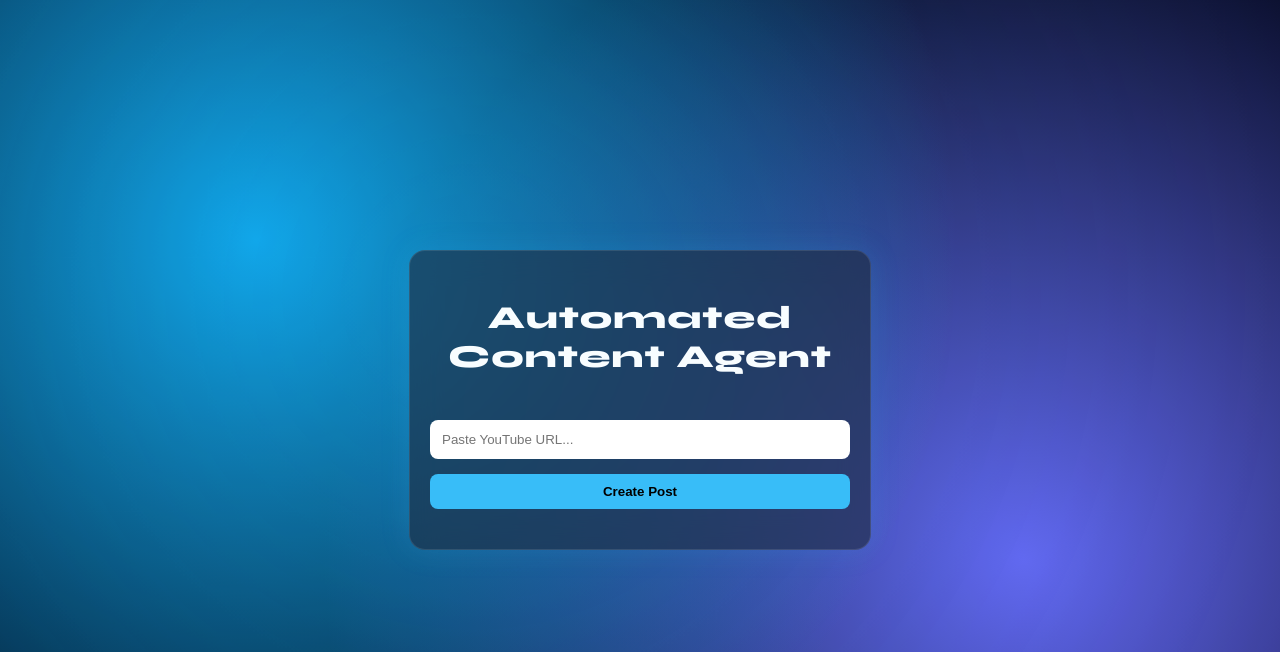
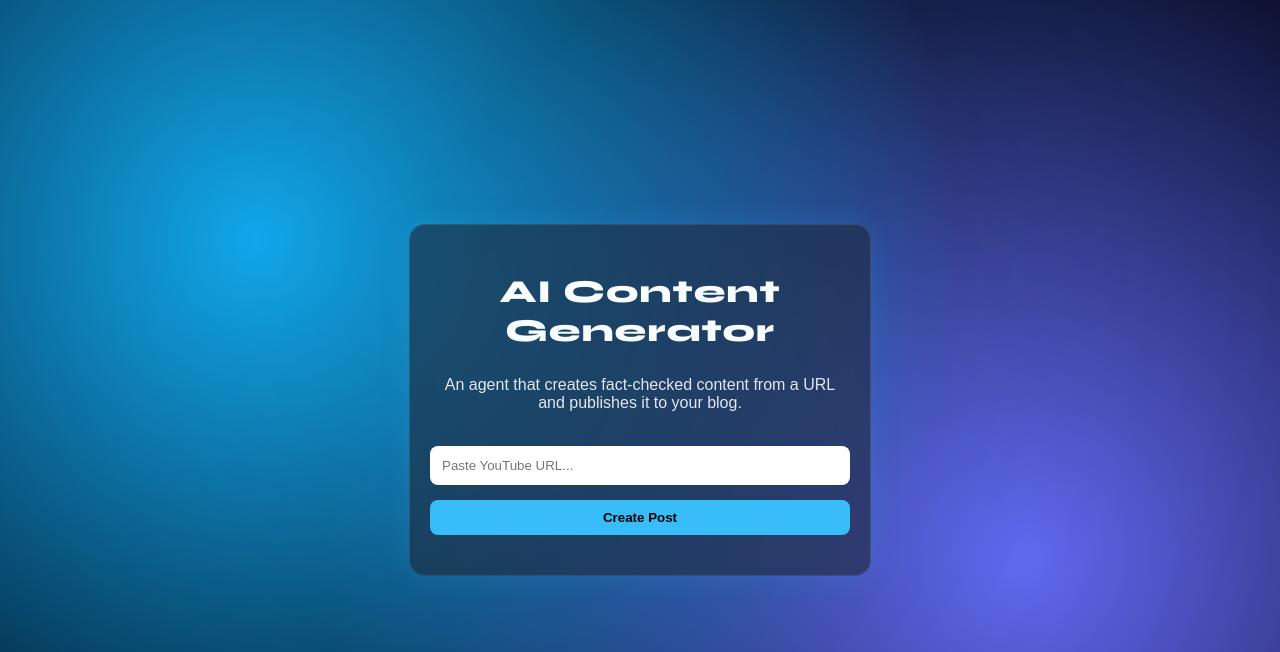
Before and after one commit to fperezt30/music_blogger, a Flask app: page / in a window 1280 px wide. Shown: the top 652 px of the page. Run offline with Flask 3, Linux system fonts and the light colour scheme.

Commit message:
Fernando modify FrontEnd 0904

```diff
--- a/templates/index.html
+++ b/templates/index.html
@@ -12,7 +12,8 @@
 <div class="bg-overlay"></div>
 
 <div class="container">
-  <h2>Automated Content Agent</h2>
+  <h2>AI Content Generator</h2>
+  <p>An agent that creates fact-checked content from a URL and publishes it to your blog.</p>
   <br>
   <input id="url" placeholder="Paste YouTube URL..." />
 
```
